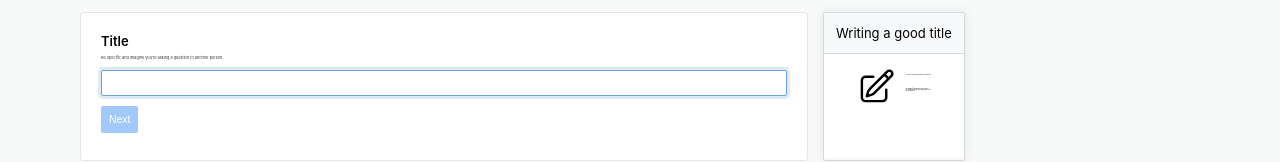
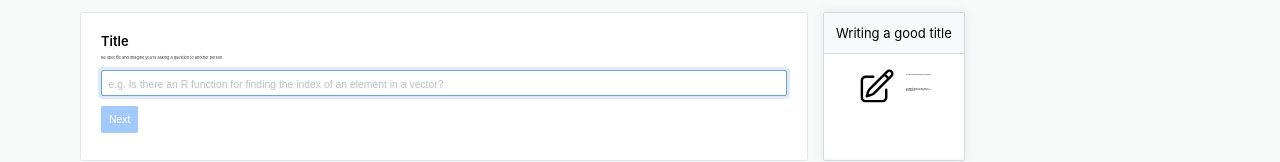
Before and after one commit to codestates-seb/seb43_pre_018, a React (Create React App) app in the folder frontend/: page /ask in a window 1280 px wide. Shown: the part 298-460 px from the top of the page. Built offline with nearby package versions, Linux system fonts and the light colour scheme.

Commit message:
Deisgn : add input placeholder

```diff
--- a/frontend/src/page/AskQuestion.js
+++ b/frontend/src/page/AskQuestion.js
@@ -137,6 +137,10 @@ const TitleInput = styled.input`
 		border-radius: 2px;
 		box-shadow: 0 0 0 3px rgb(222, 234, 247);
 	}
+	&::placeholder {
+		color: rgb(188, 191, 197);
+		font-size: 0.8rem;
+	}
 `
 
 // 추후에 Be에서 준비 됬을 때 ReactQuill로 변경
@@ -247,6 +251,7 @@ export default function AskQuestion() {
 							onChange={Titlehandle}
 							ref={el=>inputRef.current[0]=el}
 							onFocus={TitleonFocusHandle}
+							placeholder="e.g. Is there an R function for finding the index of an element in a vector?"
 						/>
 						<NextBnt
 							disabled={title.length>=5?false:true}
```
